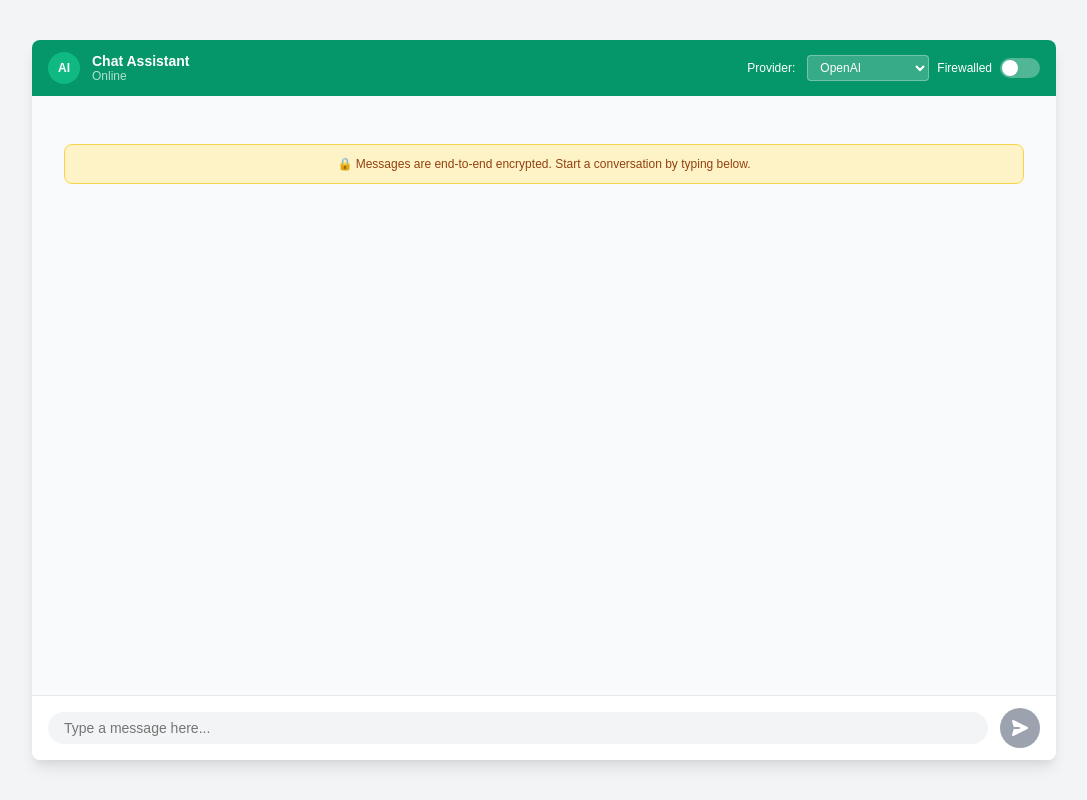
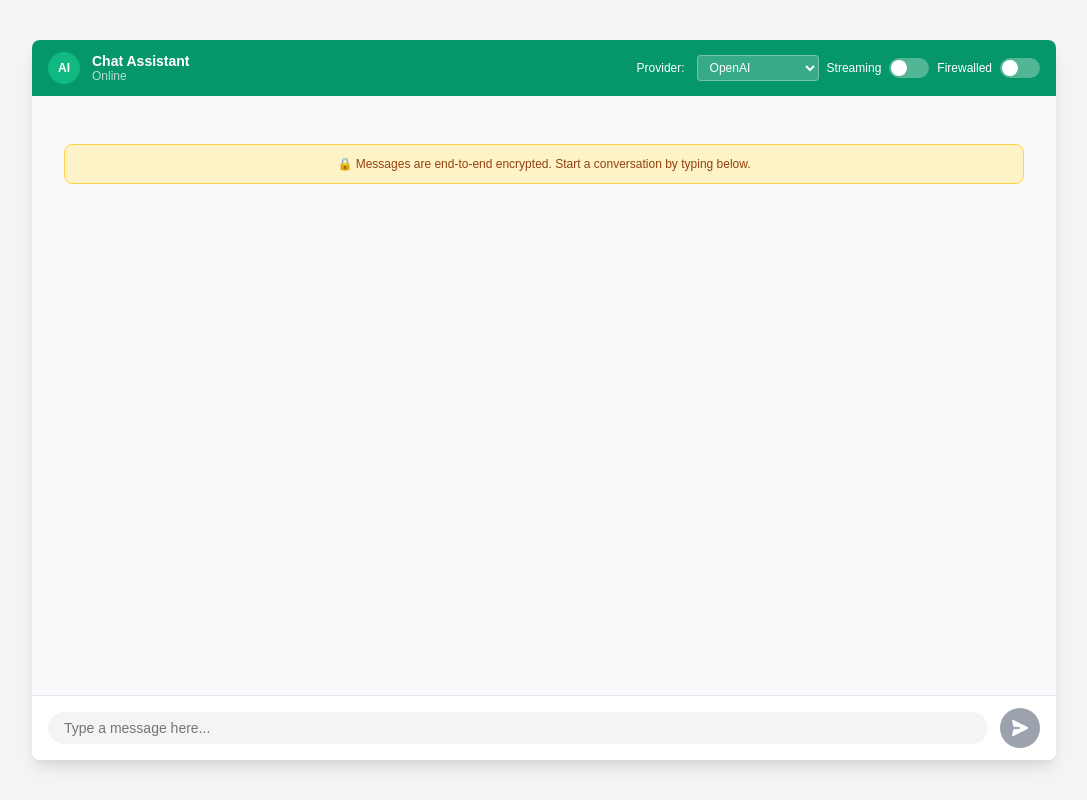
Before and after one commit to michaelrodov/openai-chatbot, a Next.js app: page /chat in a window 1280 px wide. Shown: the whole page, without its empty margins (96-1183 px from the left). Built offline with nearby package versions, Linux system fonts and the light colour scheme.

Commit message:
- added srteaming togge button

```diff
--- a/package.json
+++ b/package.json
@@ -7,7 +7,7 @@
     "azure:openai": "PORT=3301 env-cmd -f .env.azure.openai next dev --turbopack",
     "dev": "PORT=3300 next dev --turbopack",
     "build": "next build",
-    "start": "next start",
+    "start": "PORT=3300 next start",
     "lint": "next lint"
   },
   "dependencies": {
--- a/src/app/chat/page.tsx
+++ b/src/app/chat/page.tsx
@@ -412,6 +412,7 @@ export default function ChatPage() {
   const [inputText, setInputText] = useState('');
   const [isLoading, setIsLoading] = useState(false);
   const [isFirewalled, setIsFirewalled] = useState(false);
+  const [isStreaming, setIsStreaming] = useState(false);
   const [llmProvider, setLlmProvider] = useState<'openai' | 'azure-openai'>('openai');
   const messagesEndRef = useRef<HTMLDivElement>(null);
 
@@ -447,6 +448,10 @@ export default function ChatPage() {
 
       if (isFirewalled) {
         headers['X-is-firewalled'] = 'true';
+      }
+
+      if (isStreaming) {
+        headers['X-Stream'] = 'true';
       }
       // TODO do something more robust here
       const response = await fetch(llmProvider === 'azure-openai' ? '/api/azure_openai' : '/api/question', {
@@ -524,6 +529,15 @@ export default function ChatPage() {
                 <option value="azure-openai">Azure (OpenAI)</option>
               </Select>
             </div>
+            <ToggleLabel>
+              <span>Streaming</span>
+              <ToggleInput
+                type="checkbox"
+                checked={isStreaming}
+                onChange={(e) => setIsStreaming(e.target.checked)}
+              />
+              <ToggleSwitch $checked={isStreaming} />
+            </ToggleLabel>
             <ToggleLabel>
               <span>Firewalled</span>
               <ToggleInput
--- a/src/app/utils/llmUtils.ts
+++ b/src/app/utils/llmUtils.ts
@@ -1,4 +1,3 @@
-import { headers } from "next/headers";
 import OpenAI from "openai";
 import { AzureOpenAI } from "openai";
 
```
